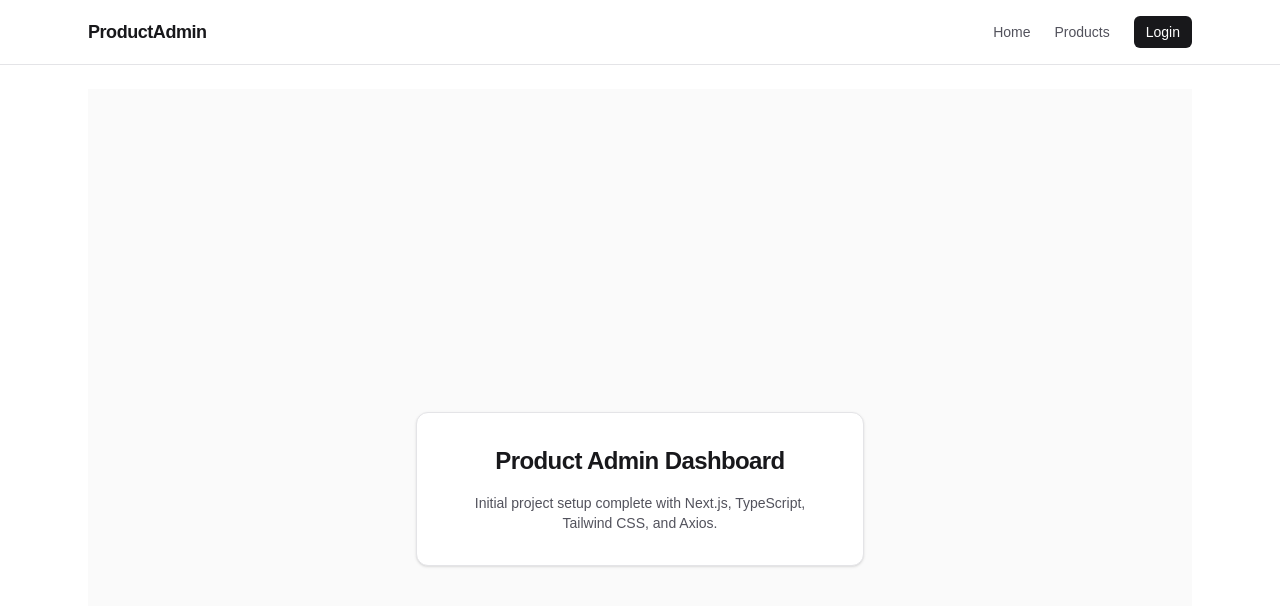
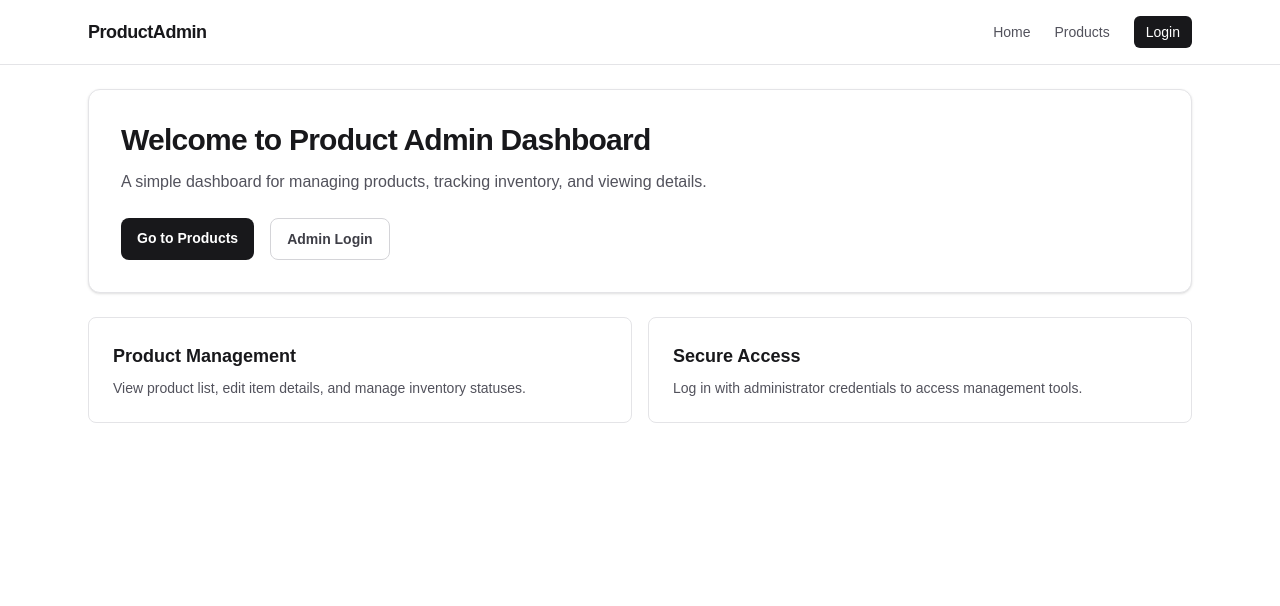
Before and after one commit to NiranjanKumar001/Product-Admin-Dashboard, a Next.js app: page / in a window 1280 px wide. Shown: the top 606 px of the page. Built offline with nearby package versions, Linux system fonts and the light colour scheme.

Commit message:
feat: create simple home page

```diff
--- a/src/app/page.tsx
+++ b/src/app/page.tsx
@@ -1,14 +1,51 @@
+import Link from "next/link";
+
 export default function HomePage() {
   return (
-    <main className="flex min-h-screen flex-col items-center justify-center p-8 bg-zinc-50 text-zinc-900 dark:bg-zinc-950 dark:text-zinc-100">
-      <div className="max-w-md w-full p-8 bg-white dark:bg-zinc-900 rounded-xl shadow-sm border border-zinc-200 dark:border-zinc-800 text-center space-y-4">
-        <h1 className="text-2xl font-bold tracking-tight">
-          Product Admin Dashboard
+    <div className="space-y-6">
+      <div className="rounded-xl border border-zinc-200 bg-white p-8 shadow-sm dark:border-zinc-800 dark:bg-zinc-900">
+        <h1 className="text-3xl font-bold tracking-tight text-zinc-900 dark:text-zinc-100">
+          Welcome to Product Admin Dashboard
         </h1>
-        <p className="text-sm text-zinc-600 dark:text-zinc-400">
-          Initial project setup complete with Next.js, TypeScript, Tailwind CSS, and Axios.
+        <p className="mt-3 text-base text-zinc-600 dark:text-zinc-400">
+          A simple dashboard for managing products, tracking inventory, and viewing details.
         </p>
+
+        <div className="mt-6 flex flex-wrap gap-4">
+          <Link
+            href="/products"
+            className="rounded-lg bg-zinc-900 px-4 py-2.5 text-sm font-semibold text-white hover:bg-zinc-800 dark:bg-zinc-100 dark:text-zinc-900 dark:hover:bg-zinc-200"
+          >
+            Go to Products
+          </Link>
+          <Link
+            href="/login"
+            className="rounded-lg border border-zinc-300 px-4 py-2.5 text-sm font-semibold text-zinc-700 hover:bg-zinc-100 dark:border-zinc-700 dark:text-zinc-300 dark:hover:bg-zinc-800"
+          >
+            Admin Login
+          </Link>
+        </div>
       </div>
-    </main>
+
+      <div className="grid grid-cols-1 gap-4 sm:grid-cols-2">
+        <div className="rounded-lg border border-zinc-200 bg-white p-6 dark:border-zinc-800 dark:bg-zinc-900">
+          <h2 className="text-lg font-semibold text-zinc-900 dark:text-zinc-100">
+            Product Management
+          </h2>
+          <p className="mt-2 text-sm text-zinc-600 dark:text-zinc-400">
+            View product list, edit item details, and manage inventory statuses.
+          </p>
+        </div>
+
+        <div className="rounded-lg border border-zinc-200 bg-white p-6 dark:border-zinc-800 dark:bg-zinc-900">
+          <h2 className="text-lg font-semibold text-zinc-900 dark:text-zinc-100">
+            Secure Access
+          </h2>
+          <p className="mt-2 text-sm text-zinc-600 dark:text-zinc-400">
+            Log in with administrator credentials to access management tools.
+          </p>
+        </div>
+      </div>
+    </div>
   );
 }
```
